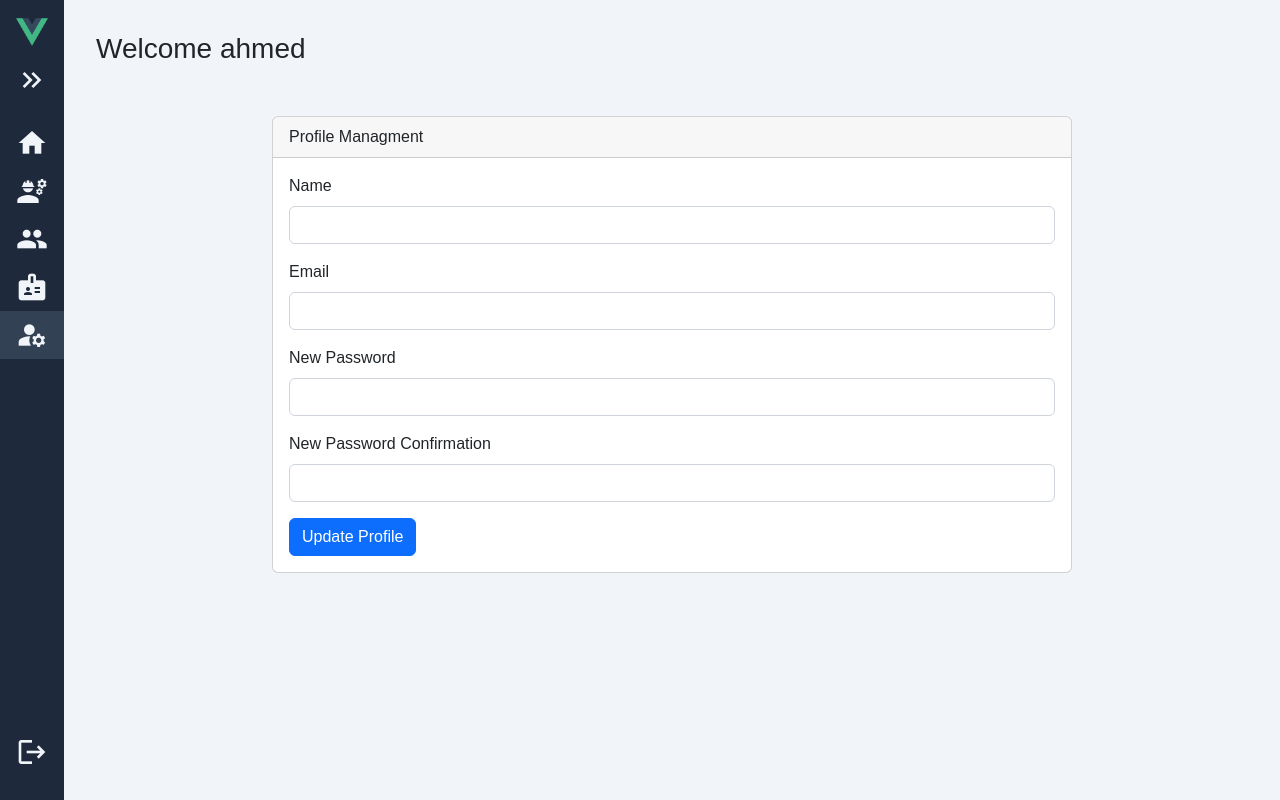
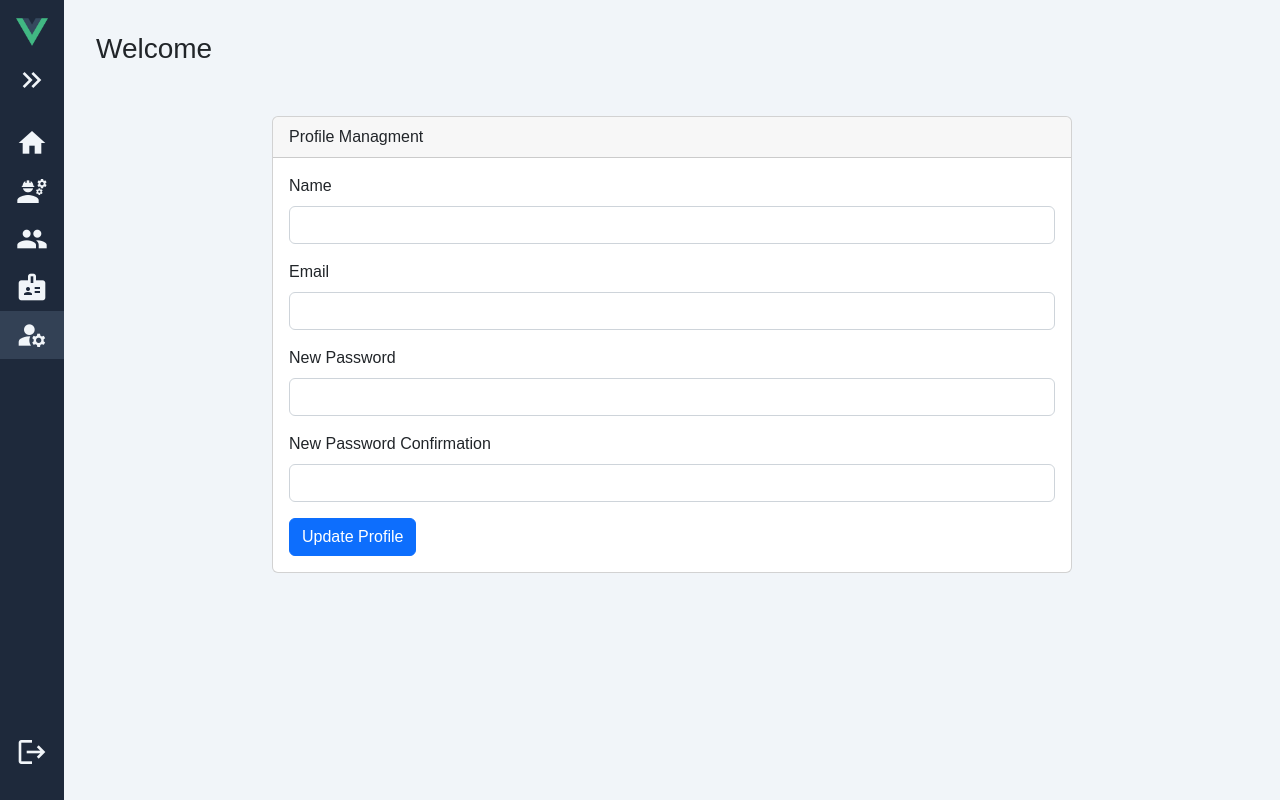
Before and after one commit to YoussefLMT/Company-Management-Frontend-Vue, a Vue app: page /profile in a window 1280 px wide. Built offline with nearby package versions, Linux system fonts and the light colour scheme; no server answers; sample sign-in values are in the browser's storage.

Commit message:
display user name in profile view

```diff
--- a/src/views/ProfileView.vue
+++ b/src/views/ProfileView.vue
@@ -2,7 +2,7 @@
 <div class="app">
     <SideBar />
     <main>
-        <h3>Welcome ahmed</h3>
+        <h3>Welcome {{ name }}</h3>
         <div class="card profile" style="width: 800px;">
             <div class="card-header">
                 Profile Managment
```
